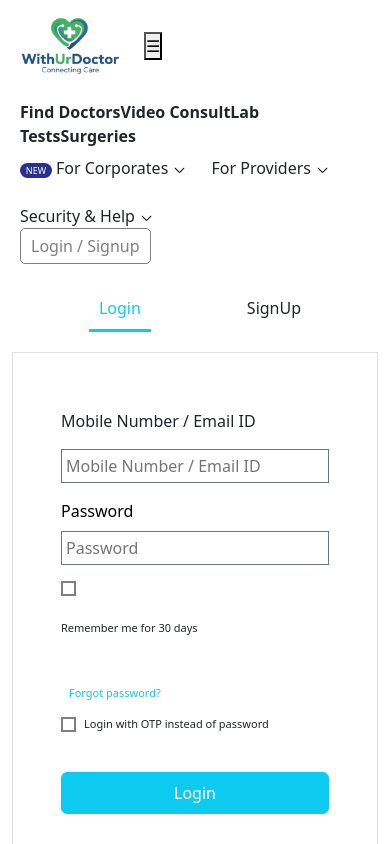
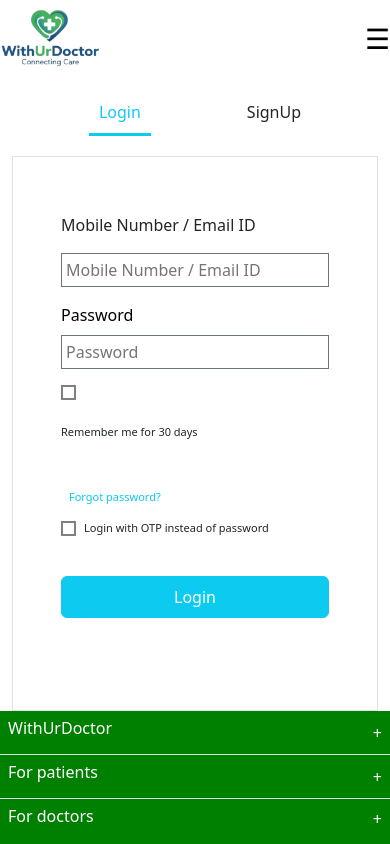
Before and after one commit to revurajaratnam/withurdoctor-frontend, a React (Vite) app: page /Login in a window 390 px wide. Shown: the top 844 px of the page. Built offline with nearby package versions, Linux system fonts and the light colour scheme.

Commit message:
desiging-Responsive-Page

```diff
--- a/src/components/Navbar.jsx
+++ b/src/components/Navbar.jsx
@@ -1,153 +1,255 @@
 import React, { useState } from "react";
-import { Link } from "react-router-dom";
-import { Navbar, Container, Nav } from "react-bootstrap";
-import Logo from "../assets/Logo.png"
+import { Link, useLocation } from "react-router-dom";
+import Logo from "../assets/Logo.png";
 import { useDispatch, useSelector } from "react-redux";
 import { logout } from "../features/auth/Slice/UserSlice";
-import caretdown from '../assets/caret-down-svgrepo-com.svg'
-import caretup from '../assets/caret-up-svgrepo-com.svg'
+import caretdown from "../assets/caret-down-svgrepo-com.svg";
+import caretup from "../assets/caret-up-svgrepo-com.svg";
 
 export default function NavbarComp() {
   const [drop, setDrop] = useState(null);
+  const [menuOpen, setMenuOpen] = useState(false);
+
   const { user, email, isLoggedIn } = useSelector((state) => state.dr);
-  const [menuOpen, setMenuOpen] = useState(false);
+
   const dispatch = useDispatch();
-  const handleOnchage = (name) => {
-    setDrop(drop === name ? null : name)
-  }
+  const location = useLocation();
+
+  const handleOnChange = (name) => {
+    setDrop((previous) => (previous === name ? null : name));
+  };
+
   const handleLogout = () => {
-    const token = localStorage.removeItem("token");
-    //   const token=  sessionStorage.removeItem("token");
+    localStorage.removeItem("token");
+    dispatch(logout());
+    setMenuOpen(false);
+    setDrop(null);
+  };
 
-    if (!token) {
-      dispatch(logout())
-    }
-  }
-  // console.log(user);
-  // const username = location.state.email;
+  const closeMenu = () => {
+    setMenuOpen(false);
+    setDrop(null);
+  };
+
+  const activeStyle = (path) => ({
+    borderBottom:
+      location.pathname === path ? "5px solid #199FD9" : "none",
+  });
+
   return (
-    <div>
-      <Container>
-        <div className=" container d-flex flex-grow-1 flex-wrap  align-items-center justify-content-between p-2 w-100 " style={{zIndex:"1000"}}>
+    <header className="navbar-wrapper">
       <nav className="navbar">
-        <div className="d-flex gap-4 align-items-center">
-            <Link to="/"> <img src={Logo} alt="WithUrDoctor Logo" width="100px" /></Link>
+        <Link to="/" className="navbar-logo" onClick={closeMenu}>
+          <img src={Logo} alt="WithUrDoctor Logo" width="100" />
+        </Link>
+
         <button
+          type="button"
           className="menu-button"
-        onClick={() => setMenuOpen(!menuOpen)}
+          aria-label="Open navigation menu"
+          onClick={() => setMenuOpen((previous) => !previous)}
         >
-        ☰
+          {menuOpen ? "✕" : "☰"}
         </button>
-           <div className={`navbar-items ${menuOpen ? "show-menu":""}`}>
-           <Link to="/Finddrhome" className="text-decoration-none text-dark " style={{borderBottom:window.location.pathname === "/Finddrhome"?"5px solid #199FD9":"none"}}><b>Find Doctors</b></Link>
-            <Link to="/VideoConsult" className="text-decoration-none text-dark" style={{borderBottom:window.location.pathname === "/VideoConsult"?"5px solid #199FD9":"none"}}><b>Video Consult</b></Link>
-            {/* <Link to="/Medicines" className="text-decoration-none text-dark"style={{borderBottom:window.location.pathname === "/Medicines"?"5px solid #199FD9":"none"}}><b>Medicines</b></Link> */}
-            <Link to="/LabTests" className="text-decoration-none text-dark" style={{borderBottom:window.location.pathname === "/LabTests"?"5px solid #199FD9":"none"}}><b>Lab Tests</b></Link>
-            <Link to="/Surgeries" className="text-decoration-none text-dark"style={{borderBottom:window.location.pathname === "/Surgeries"?"5px solid #199FD9":"none"}}><b>Surgeries</b></Link>
-           </div>
-          </div>
-        </nav>
-          <div className="d-flex gap-4 align-items-center  ">
+
+        <div className={`navbar-items ${menuOpen ? "show-menu" : ""}`}>
+          <Link
+            to="/Finddrhome"
+            className="text-decoration-none text-dark"
+            style={activeStyle("/Finddrhome")}
+            onClick={closeMenu}
+          >
+            <b>Find Doctors</b>
+          </Link>
+
+          <Link
+            to="/VideoConsult"
+            className="text-decoration-none text-dark"
+            style={activeStyle("/VideoConsult")}
+            onClick={closeMenu}
+          >
+            <b>Video Consult</b>
+          </Link>
+
+          <Link
+            to="/LabTests"
+            className="text-decoration-none text-dark"
+            style={activeStyle("/LabTests")}
+            onClick={closeMenu}
+          >
+            <b>Lab Tests</b>
+          </Link>
+
+          <Link
+            to="/Surgeries"
+            className="text-decoration-none text-dark"
+            style={activeStyle("/Surgeries")}
+            onClick={closeMenu}
+          >
+            <b>Surgeries</b>
+          </Link>
+
           <div className="position-relative">
             <span
-                onClick={() => handleOnchage("forcorporates")}
-                className="text-dark"
-                style={{ cursor: "pointer" }}
+              className="text-dark navbar-dropdown-title"
+              onClick={() => handleOnChange("forcorporates")}
             >
               <span
                 className="badge rounded-pill me-1"
-                  style={{ background: "#28328C", fontSize: "9px", fontWeight: "normal" }}
+                style={{
+                  background: "#28328C",
+                  fontSize: "9px",
+                  fontWeight: "normal",
+                }}
               >
                 NEW
               </span>
-                For Corporates {drop === "forcorporates" ?<img src={caretup} width={15} alt="" />:<img src={caretdown} width={15} alt="" />}
+
+              For Corporates
+
+              <img
+                src={drop === "forcorporates" ? caretup : caretdown}
+                width={15}
+                alt=""
+              />
             </span>
 
             {drop === "forcorporates" && (
-                <div className="position-absolute top-100 start-0 mt-2 bg-white shadow rounded p-2 text-nowrap z-3 forProviders" >
-                  <p className="mb-0 py-2 px-3 ">Health & Wellness Plans</p>
-                  <p className="mb-0 py-2 px-3">Group Insurance</p>
-                </div>
-              )}
-            </div>
-
-            <div className="position-relative ">
-              <span
-                onClick={() => handleOnchage("forproviders")}
-                className="text-dark"
-                style={{ cursor: "pointer" }}
-              >
-                For Providers {drop === "forproviders" ? <img src={caretup} width={15} alt="" />:<img src={caretdown} width={15} alt="" />}
-              </span>
-
-              {drop === "forproviders" && (
-                <div className="position-absolute top-100 start-0 mt-2 bg-white shadow rounded p-2 text-nowrap z-3 forProviders">
-                  <p className=" d-block mb-0 py-2 px-3">WithUrDoctor Prime</p>
-                  <p className=" d-block mb-0 py-2 px-3">Software for providers</p>
-                  <p className=" d-block mb-0 py-2 px-3">List your practice for free</p>
+              <div className="navbar-dropdown">
+                <p>Health & Wellness Plans</p>
+                <p>Group Insurance</p>
               </div>
             )}
           </div>
 
           <div className="position-relative">
             <span
-                onClick={() => handleOnchage("security")}
-                className="text-dark"
-                style={{ cursor: "pointer" }}
+              className="text-dark navbar-dropdown-title"
+              onClick={() => handleOnChange("forproviders")}
             >
-                Security & Help {drop === "security" ? <img src={caretup} width={15} alt="" />:<img src={caretdown} width={15} alt="" />}
+              For Providers
+
+              <img
+                src={drop === "forproviders" ? caretup : caretdown}
+                width={15}
+                alt=""
+              />
+            </span>
+
+            {drop === "forproviders" && (
+              <div className="navbar-dropdown">
+                <p>WithUrDoctor Prime</p>
+                <p>Software for providers</p>
+                <p>List your practice for free</p>
+              </div>
+            )}
+          </div>
+
+          <div className="position-relative">
+            <span
+              className="text-dark navbar-dropdown-title"
+              onClick={() => handleOnChange("security")}
+            >
+              Security & Help
+
+              <img
+                src={drop === "security" ? caretup : caretdown}
+                width={15}
+                alt=""
+              />
             </span>
 
             {drop === "security" && (
-                <div className="position-absolute top-100 start-0 mt-2 bg-white shadow rounded p-2 text-nowrap z-3">
-                  <p className="mb-0 py-2 px-3">Data security</p>
-                  <p className="mb-0 py-2 px-3">Help</p>
+              <div className="navbar-dropdown">
+                <p>Data security</p>
+                <p>Help</p>
               </div>
             )}
           </div>
-          </div>
-          <div className="position-relative ">
+
+          <div className="position-relative navbar-account">
             {isLoggedIn ? (
               <>
                 <p
-        className="mb-0"
-        style={{ cursor: "pointer" }}
-        onClick={()=>handleOnchage("profiledrop")}
+                  className="mb-0 navbar-dropdown-title"
+                  onClick={() => handleOnChange("profiledrop")}
                 >
-        {user?.email?.split("@")[0] || email?.split("@")[0]} {drop==="profiledrop"?<img src={caretup} width={15} alt="" />:<img src={caretdown} width={15} alt="" />}
+                  {user?.email?.split("@")[0] ||
+                    email?.split("@")[0] ||
+                    "Profile"}
+
+                  <img
+                    src={drop === "profiledrop" ? caretup : caretdown}
+                    width={15}
+                    alt=""
+                  />
                 </p>
 
                 {drop === "profiledrop" && (
-  <div className="position-absolute top-100  end-0 mt-2 bg-white shadow rounded p-3 text-nowrap z-3 profile-dropdown">
+                  <div className="navbar-dropdown profile-dropdown">
+                    <div className="profile-header">
+                      <img
+                        src="https://img.magnific.com/premium-vector/default-avatar-profile-icon-social-media-user-image-gray-avatar-icon-blank-profile-silhouette-vector-illustration_561158-3407.jpg?semt=ais_hybrid&w=740&q=80"
+                        width={50}
+                        height={50}
+                        alt="Profile"
+                      />
 
-    <span><img src="https://img.magnific.com/premium-vector/default-avatar-profile-icon-social-media-user-image-gray-avatar-icon-blank-profile-silhouette-vector-illustration_561158-3407.jpg?semt=ais_hybrid&w=740&q=80" width={50} height={50} alt="" /></span>
+                      <span>{user?.email || email}</span>
+                    </div>
 
-    <span className="mb-0 py-2 px-2 text-muted " style={{fontSize:"12px"}}>
-      {user?.email}</span>
-    <Link className="d-block text-decoration-none text-dark py-2 px-3 hover-zoom" to="/myappointments">My Appointments</Link>
-    <Link className="d-block text-decoration-none text-dark py-2 px-3 hover-zoom">My Tests</Link>
-    <Link className="d-block text-decoration-none text-dark py-2 px-3 hover-zoom">My Medicine Orders</Link>
-    <Link className="d-block text-decoration-none text-dark py-2 px-3 hover-zoom">My Medical Records</Link>
-    <Link className="d-block text-decoration-none text-dark py-2 px-3 hover-zoom">My Online Consultations</Link>
-    <Link className="d-block text-decoration-none text-dark py-2 px-3 hover-zoom">My Feedback</Link>
-    <Link className="d-block text-decoration-none text-dark py-2 px-3 hover-zoom">View / Profile Update</Link>
-    <Link className="d-block text-decoration-none text-dark py-2 px-3 hover-zoom">Settings</Link>
-    <Link to="/" onClick={handleLogout} className="d-block text-decoration-none text-dark py-2 px-3 hover-zoom">
+                    <Link to="/myappointments" onClick={closeMenu}>
+                      My Appointments
+                    </Link>
+
+                    <Link to="/mytests" onClick={closeMenu}>
+                      My Tests
+                    </Link>
+
+                    <Link to="/medicine-orders" onClick={closeMenu}>
+                      My Medicine Orders
+                    </Link>
+
+                    <Link to="/medical-records" onClick={closeMenu}>
+                      My Medical Records
+                    </Link>
+
+                    <Link to="/online-consultations" onClick={closeMenu}>
+                      My Online Consultations
+                    </Link>
+
+                    <Link to="/feedback" onClick={closeMenu}>
+                      My Feedback
+                    </Link>
+
+                    <Link to="/profile" onClick={closeMenu}>
+                      View / Profile Update
+                    </Link>
+
+                    <Link to="/settings" onClick={closeMenu}>
+                      Settings
+                    </Link>
+
+                    <Link to="/" onClick={handleLogout}>
                       Logout
                     </Link>
-    <Link to="/drprofile">Switching Products Account</Link>
+
+                    <Link to="/drprofile" onClick={closeMenu}>
+                      Switch Products Account
+                    </Link>
                   </div>
                 )}
               </>
             ) : (
-    <Link to="/LoginAndSignupDashboard">
-      <button id="login-signup-btn">Login / Signup</button>
+              <Link to="/LoginAndSignupDashboard" onClick={closeMenu}>
+                <button type="button" id="login-signup-btn">
+                  Login / Signup
+                </button>
               </Link>
             )}
           </div>
         </div>
-      </Container>
-
-    </div>
-  )
+      </nav>
+    </header>
+  );
 }
--- a/src/pages/NavPages/FindDoctors.jsx
+++ b/src/pages/NavPages/FindDoctors.jsx
@@ -28,7 +28,7 @@ export default function FindDrHome() {
       </div>
 
       <div
-        className="find-hero d-flex flex-column justify-content-center align-items-center text-center"
+        className="find-hero d-flex flex-column justify-content-center align-items-center text-center background-images"
         style={{
           marginTop: "70px",
           width: "100%",
@@ -41,7 +41,7 @@ export default function FindDrHome() {
         }}
       >
         <h1
-          className="text-white"
+          className="text-white heading-texts"
           style={{
             fontSize: "50px",
             fontWeight: "bold",
@@ -52,7 +52,7 @@ export default function FindDrHome() {
         </h1>
 
         <h1
-          className="text-white"
+          className="text-white heading-texts"
           style={{
             fontSize: "30px",
             fontWeight: "bold",
--- a/src/style/searchBars.css
+++ b/src/style/searchBars.css
@@ -27,3 +27,66 @@
     flex-wrap: nowrap;
     }
   }
+
+  .navbar{
+    display: flex;
+    align-items: center;
+    justify-content: space-between;
+    padding:15px 30px ;
+    background:white ;
+  }
+
+  .navbar-items{
+    display: flex;
+    align-items: center;
+    gap: 25px;
+  }
+  .menu-button{
+    display: none;
+    border: none;
+    background: none;
+    font-size: 28px;
+    cursor: pointer;
+  }
+
+  @media screen and (max-width:900px){
+    .menu-button{
+      display: block;
+    }
+    .navbar{
+      position: relative;
+    }
+    .navbar-items{
+      display: none;
+      position: absolute;
+      top: 100%;
+      left: 0;
+      width: 100%;
+      padding: 15px;
+      background: white;
+      flex-direction: column;
+      align-items: flex-start;
+      z-index: 1000;
+    }
+
+    .navbar-items.show-menu {
+      display: flex;
+    }
+  }
+
+  @media screen and (min-width:200px) {
+    .findHome-align{
+      display: flex;
+      justify-content: center;
+      width: 100%;
+      margin-left: 500px;
+    }
+    .heading-texts{
+      display: flex;
+      font-size: 500px;
+    }
+    .background-images{
+      width: 500px;
+      height: 200px;
+    }
+  }
```
Also changed, not shown: src/style/AppointmentSlots.css (line endings or trailing spaces). Lines whose indentation alone changed are shown as unchanged.
